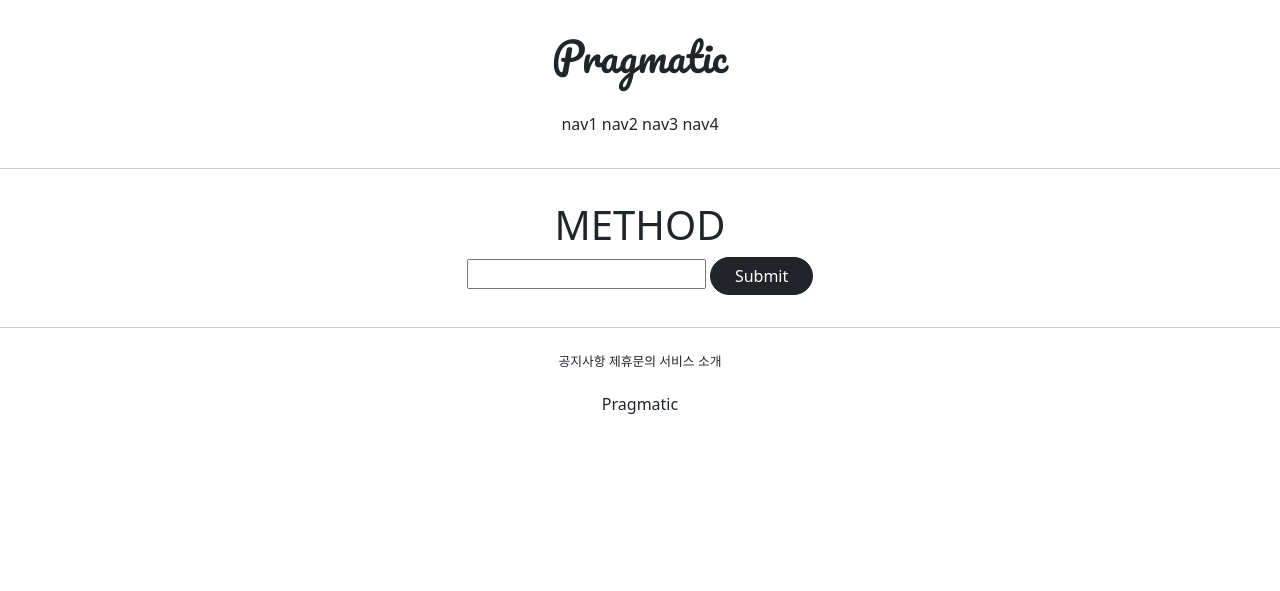
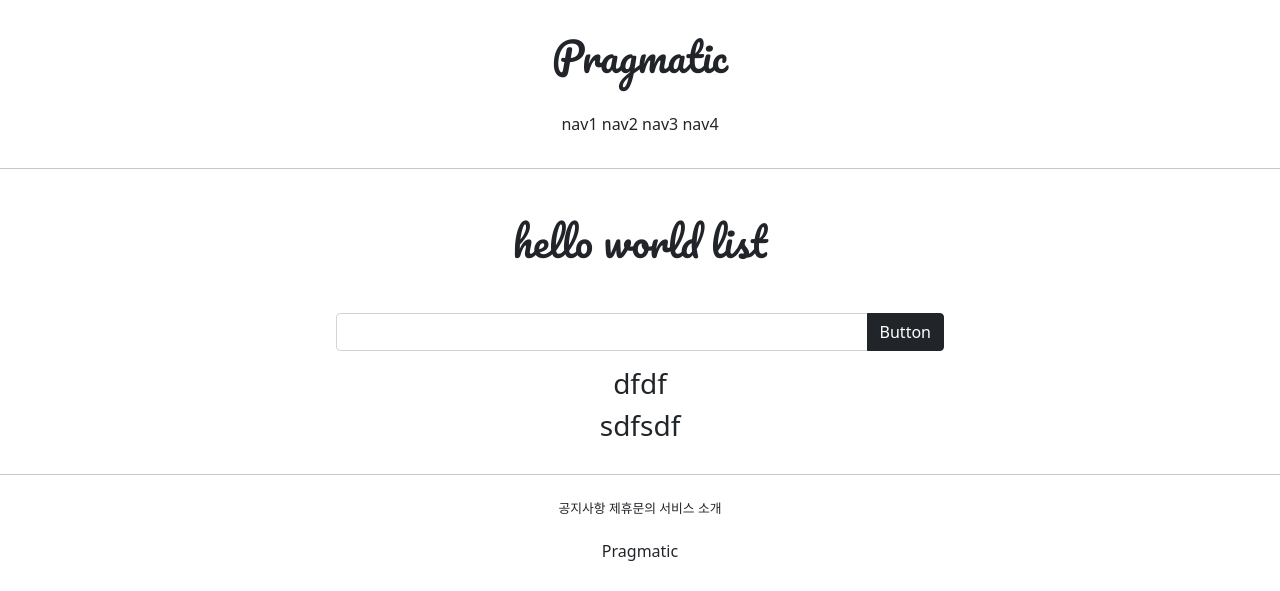
Before and after one commit to HwangSoonHyun/FirstClass, a Django app: page /accounts/hello_world/ in a window 1280 px wide. Shown: the top 591 px of the page. Run offline with Django 3.2, Linux system fonts and the light colour scheme; data comes from the database, SQL or seed files in the repository; both versions use the stored data as it was after the commit; parts of the project's set-up code (start-up, migrations or seed data) failed here and were passed over.

Commit message:
7/12 (Post 통신을 이용한 DB 데이터 저장 실습)

```diff
--- a/accountapp/templates/accountapp/hello_world.html
+++ b/accountapp/templates/accountapp/hello_world.html
@@ -2,17 +2,29 @@
 
 {% block content %}
 
-     <div style="margin: 2rem; text-align: center">
-        <h1>METHOD</h1>
+      <div style="margin: 2rem; text-align: center">
+        <h1 style="font-family: 'Pacifico', cursive"
+            class="m-5">
+            hello world list
+        </h1>
 
-         <form action="/accounts/hello_world/" method="post">
+        <form action="/accounts/hello_world/" method="post">
             {% csrf_token %}
-            <input type="text" name="hello_world_input">
-            <input class="btn btn-dark rounded-pill px-4" type="submit">
+            <div class="input-group mb-3 w-50 m-auto">
+                <input type="text" class="form-control"
+                       name="hello_world_input">
+                <button class="btn btn-dark" type="submit" >
+                    Button
+                </button>
+            </div>
         </form>
 
-        {% if hello_world_output %}
-            <h3>{{ hello_world_output.text }}</h3>
+        {% if hello_world_list %}
+
+            {% for hello_world in hello_world_list %}
+                <h3>{{ hello_world.text }}</h3>
+            {% endfor %}
+
         {% endif %}
     </div>
 
--- a/accountapp/views.py
+++ b/accountapp/views.py
@@ -14,8 +14,11 @@ def hello_world(request):
         new_hello_world.text = temp
         new_hello_world.save()
 
+        hello_world_list = HelloWorld.objects.all()
+
         return render(request, 'accountapp/hello_world.html',
-                      context={'hello_world_output': new_hello_world})
+                      context={'hello_world_list': hello_world_list})
     else:
+        hello_world_list = HelloWorld.objects.all()
         return render(request, 'accountapp/hello_world.html',
-                      context={'text': 'GET METHOD!'})
+                      context={'hello_world_list': hello_world_list})
```
Also changed, not shown: db.sqlite3.
